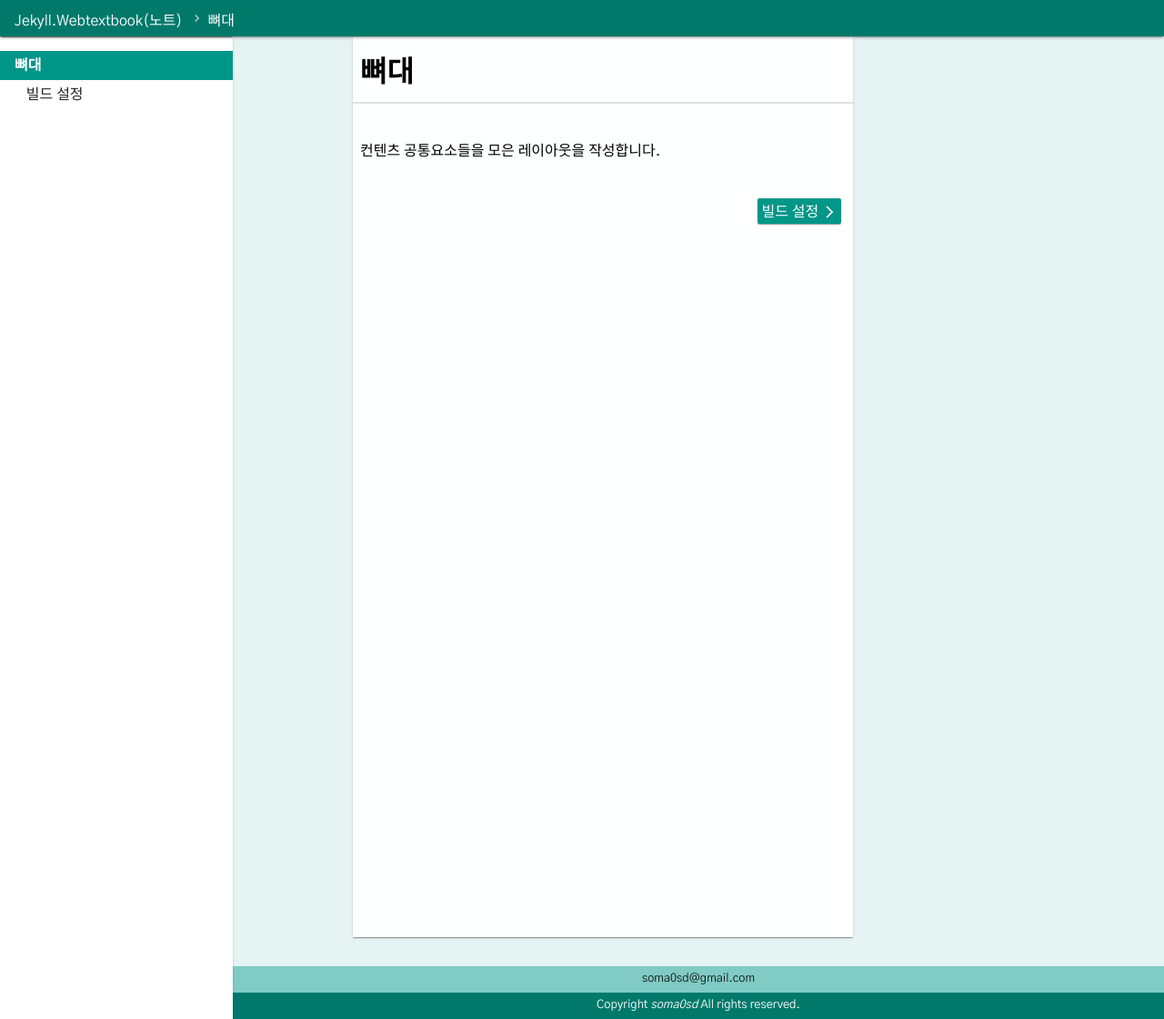
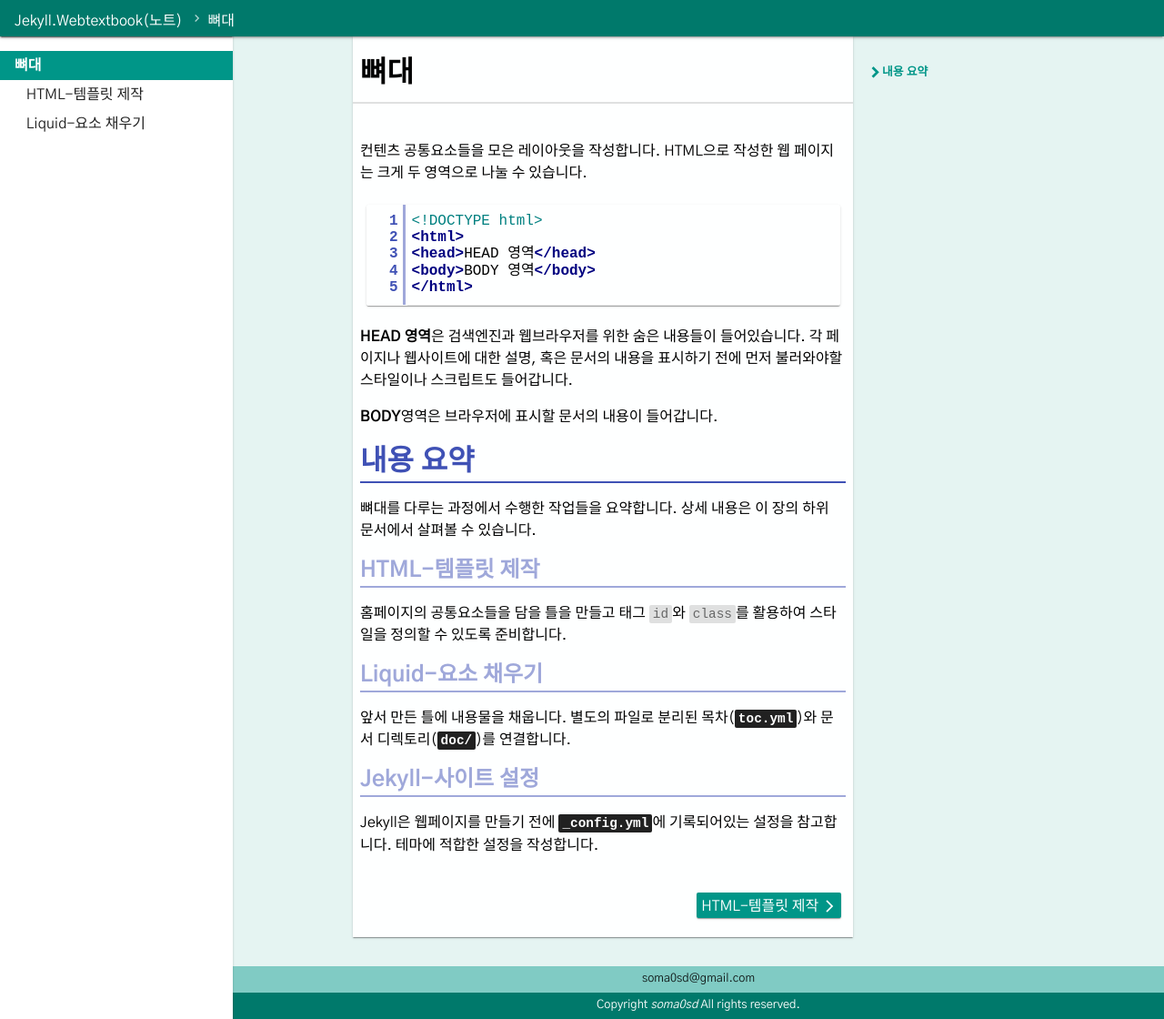
Before and after one commit to soma0sd/Jekyll.Webtextbook-note, a Jekyll site: the page built from doc/frame/index.md, in a window 1280 px wide and 1120 px high. Shown: the whole window at 91% size. Built offline with Jekyll 4.4.1, drawn with Linux system fonts in a browser that asks for light colours; some web fonts are replaced.

Commit message:
컨텐츠 업데이트

````diff
--- a/_data/toc.yml
+++ b/_data/toc.yml
@@ -1,3 +1,4 @@
 - chapter: 뼈대|frame
   sub:
-    - 빌드 설정|build-settings
+    - HTML-템플릿 제작|html-template
+    - Liquid-요소 채우기|liquid-content
--- /dev/null
+++ b/doc/frame/html-template.md
@@ -0,0 +1,35 @@
+---
+---
+
+홈페이지의 공통요소들을 담을 틀을 만들고 태그 `id`와 `class`를 활용하여 스타일을 정의할 수 있도록 준비합니다.
+
+# 시멘틱 태그
+HTML을 이용해 문서를 구성하는 경우 정보를 담는 상자를 `<div>`로 구분합니다. 이런 것들을 비시멘틱 요소라고 합니다. 비시멘틱 요소를 사용해 페이지의 레이아웃을 꾸미면 아래와 비슷한 모양이 됩니다.
+
+```html
+<body>
+  <div id="topbar-wrap">상단바</div>
+  <div id="sidebar-wrap">사이드바</div>
+  <div id="main">
+    <div id="header">제목</div>
+    <div id="article">본문</div>
+    <div id="footer">바닥글</div>
+  </div>
+</body>
+```
+
+시멘틱 요소는 태그의 이름은 의미를 가지고 있지만 기능은 `<div>`와 동일합니다. 시멘틱 요소를 사용해 위의 레이아웃을 재구성하면 다음과 같습니다.
+
+```html
+<body>
+  <nav>상단바</nav>
+  <aside>사이드바</aside>
+  <main>
+    <header>제목</header>
+    <article>본문</article>
+    <footer>바닥글</footer>
+  </main>
+</body>
+```
+
+시멘틱 태그를 활용해서 레이아웃을 구성하면 어떤 태그가 어디서 닫히는지 명확하게 보입니다. 위의 경우에는 아주 단순한 내용만 들어있지만 내용을 채워나가다 보면 여닫는 두 태그 사이가 한참 멀어지게 됩니다.
--- a/doc/frame/index.md
+++ b/doc/frame/index.md
@@ -1,4 +1,28 @@
 ---
 ---
 
-컨텐츠 공통요소들을 모은 레이아웃을 작성합니다.
+컨텐츠 공통요소들을 모은 레이아웃을 작성합니다. HTML으로 작성한 웹 페이지는 크게 두 영역으로 나눌 수 있습니다.
+
+```html
+<!DOCTYPE html>
+<html>
+<head>HEAD 영역</head>
+<body>BODY 영역</body>
+</html>
+```
+
+**HEAD 영역**은 검색엔진과 웹브라우저를 위한 숨은 내용들이 들어있습니다. 각 페이지나 웹사이트에 대한 설명, 혹은 문서의 내용을 표시하기 전에 먼저 불러와야할 스타일이나 스크립트도 들어갑니다.
+
+**BODY**영역은 브라우저에 표시할 문서의 내용이 들어갑니다.
+
+# 내용 요약
+뼈대를 다루는 과정에서 수행한 작업들을 요약합니다. 상세 내용은 이 장의 하위 문서에서 살펴볼 수 있습니다.
+
+## HTML-템플릿 제작
+홈페이지의 공통요소들을 담을 틀을 만들고 태그 `id`와 `class`를 활용하여 스타일을 정의할 수 있도록 준비합니다.
+
+## Liquid-요소 채우기
+앞서 만든 틀에 내용물을 채웁니다. 별도의 파일로 분리된 목차(<kbd>toc.yml</kbd>)와 문서 디렉토리(<kbd>doc/</kbd>)를 연결합니다.
+
+## Jekyll-사이트 설정
+Jekyll은 웹페이지를 만들기 전에 <kbd>_config.yml</kbd>에 기록되어있는 설정을 참고합니다. 테마에 적합한 설정을 작성합니다.
--- /dev/null
+++ b/doc/frame/liquid-content.md
@@ -0,0 +1,73 @@
+---
+---
+
+앞서 만든 틀에 내용물을 채웁니다. 별도의 파일로 분리된 목차(<kbd>toc.yml</kbd>)와 문서 디렉토리(<kbd>doc/</kbd>)를 연결합니다.
+
+# 목차파일과 문서구조
+<kbd>toc.yml</kbd>은 YAML양식의 데이터파일입니다. 목차를 나열하는 방식은,
+
+```yaml
+- chapter: 1장|chapter-1
+  sub:
+    - 1장 A절|sub-a
+    - 1장 B절|sub-b
+- chapter: 2장|chapter-2
+```
+
+와 같은 형식을 따릅니다. 바(`|`)문자를 기준으로 표시할 제목과 파일명(URL)이 나뉩니다. 가령 위 예제의 3번줄은 "1장"의 하위 문서로 표시하는 제목은 "1장 1절", URL은 "./doc/chapter-1/sub-a/"[^1]가 됩니다.
+
+[^1]: `/`문자로 끝나는 URL 표현은 Jekyll의 기본속성이 아니며 다음 문서에서 다룹니다.
+
+<kbd>doc/</kbd>디렉토리는 마크다운 형식으로 작성된 문서가 위치합니다.
+
+* **doc/**
+  * **chapter-1/**
+    * {: .file} **index.md**: "1장"의 내용
+    * {: .file} **sub-a.md**: "1장 A절"의 내용
+    * {: .file} **sub-b.md**: "1장 B절"의 내용
+  * **chapter-2/**
+    * {: .file} **index.md**: "2장"의 내용
+{: .dir}
+
+위는 <kbd>toc.yml</kbd> 예시에 대응하는 문서 파일 구조입니다.
+
+# Liquid 기본 문법
+Liquid 언어는 Jekyll의 변환 대상이 되는 모든 파일에 적용됩니다. **{&#37; 연산|대입 &#37;}**, **\{\{ 출력 \}\}** 의 형식으로 작성하여 Liquid 언어로 작성된 부분을 표시합니다.
+
+## 연산 및 대입
+사용한 극히 일부의 태그만 다룹니다. 개인적으로 Liquid는 정말 불만이 많은 언어였습니다. 에지간한 웹페이지용 템플릿 언어들이 가지고 있는 Hook 기능도 없을 뿐더러, 변수의 값을 바꿀 때마다 매번 새로 초기화를 시켜줘야 합니다. 당연히 되리라 예상했던 문법들은 통하지 않습니다. 원하는 기능은 대부분 필터를 이용하여 구현해야 했습니다.
+
+| 태그 | 기능 | 용법 |
+|:-:|:-:|:-:|
+| assign | 대입 | {&#37; assign var = "foo" &#37;} |
+| capture | 대입(문자열) |  {&#37; capture foo &#37;}...{&#37; endcapture &#37;} |
+| if | 판단 | {&#37; if condition &#37;}...{&#37; endif &#37;}
+| for | 반복 | {&#37; for i in array &#37;}...{&#37; endfor &#37;} |
+
+## 필터
+필터는 `assign`이나 출력할 때 변수를 편집하는 역할을 합니다. 변수와 필터는 `|`로 구분합니다. 즉, {&#37; assign foo = var | filter1 | filter2 | ...  &#37;} 이나 \{\{ var  | filter1 | filter2 | ... \}\} 형식으로 활용합니다. 필터는 변수명에 가까운 것 먼저 적용됩니다.
+
+여기서 다루는 필터는 Liquid에서 제공하는 것 뿐만이 아니라 Jekyll에서 추가한 필터도 함께 다루고 있습니다.
+
+| 필터 | 기능 | 용법 |
+|:-:|:-:|:-:|
+| plus | 수치 증가 | var \| plus: 1 |
+| minus | 수치 감소 | var \| minus: 1 |
+| split | 문자열 기준으로 잘라 배열 생성 | var \| split: "&" |
+| size | 배열의 크기 (숫자) | var \| size |
+| slice | 배열의 해당 위치 원소 | var \| slice: 3 |
+| prepend | 앞에 붙임 | "CDE" \| prepend: "AB" |
+| append | 뒤에 붙임 | "ABC" \| append: "DE" |
+| absolute_url | URL 절대위치를 앞에 붙임 | "style.css" \| absolute_url |
+| markdownify | 마크다운을 HTML로 변환 | "**bold** text" \| markdownify |
+
+## Jekyll 내장 변수
+Jekyll은 템플릿을 만들때 사용할 수 있는 내장 변수를 제공합니다.
+
+| 변수명 | 내용 |
+|:-:|:- |
+| site.(변수명) | <kbd>_config.yml</kbd>에 등록한 글로벌 변수를 가져옵니다. |
+| site.data.(파일명) | <kbd>_data/</kbd>디렉토리에 있는 YAML, CSV, JSON 형식의 파일을 Liquid 변수 형태로 가져옵니다. |
+| content | 변환한 페이지나 문서의 내용물을 가져옵니다. |
+| page.url | 해당 페이지나 문서의 URL을 가져옵니다. |
+| page.content | 변환하기 전의 페이지나 문서의 내용물을 가져옵니다. |
````
